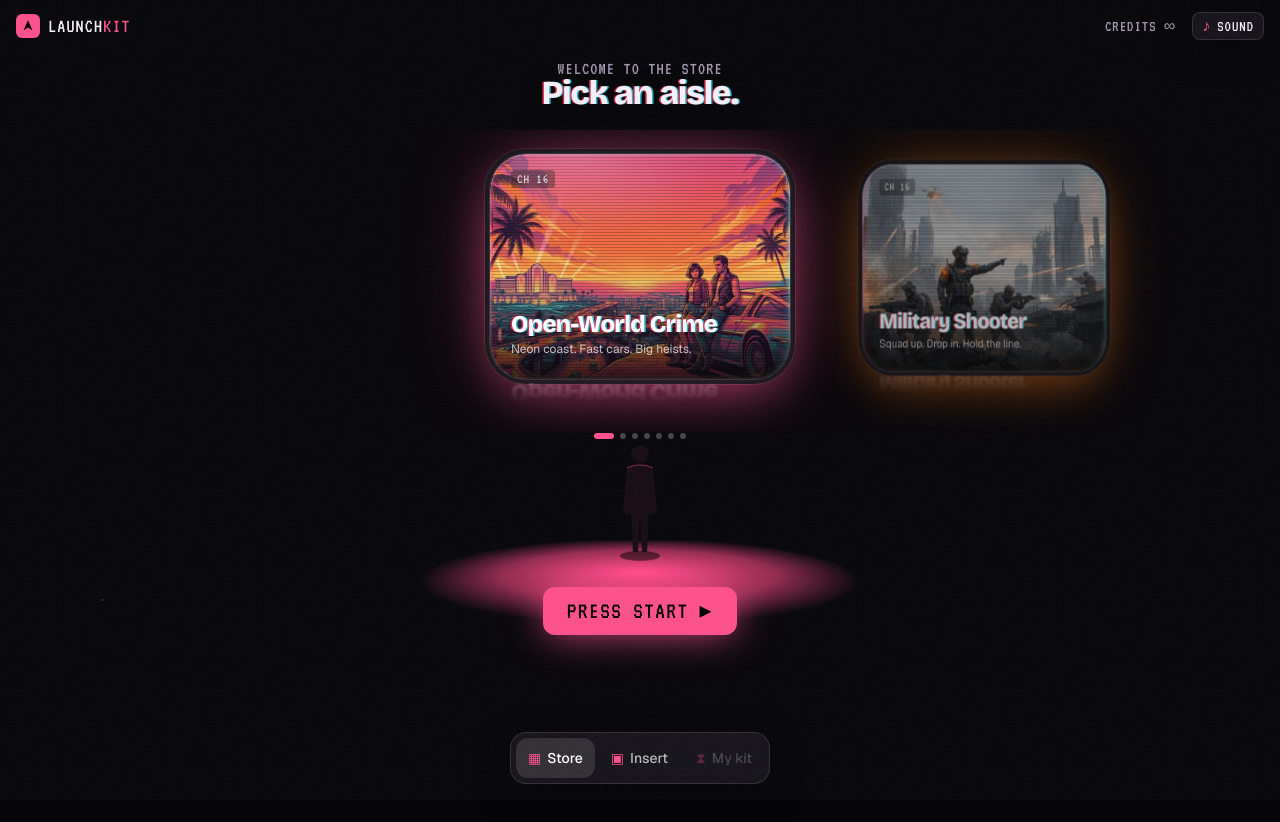
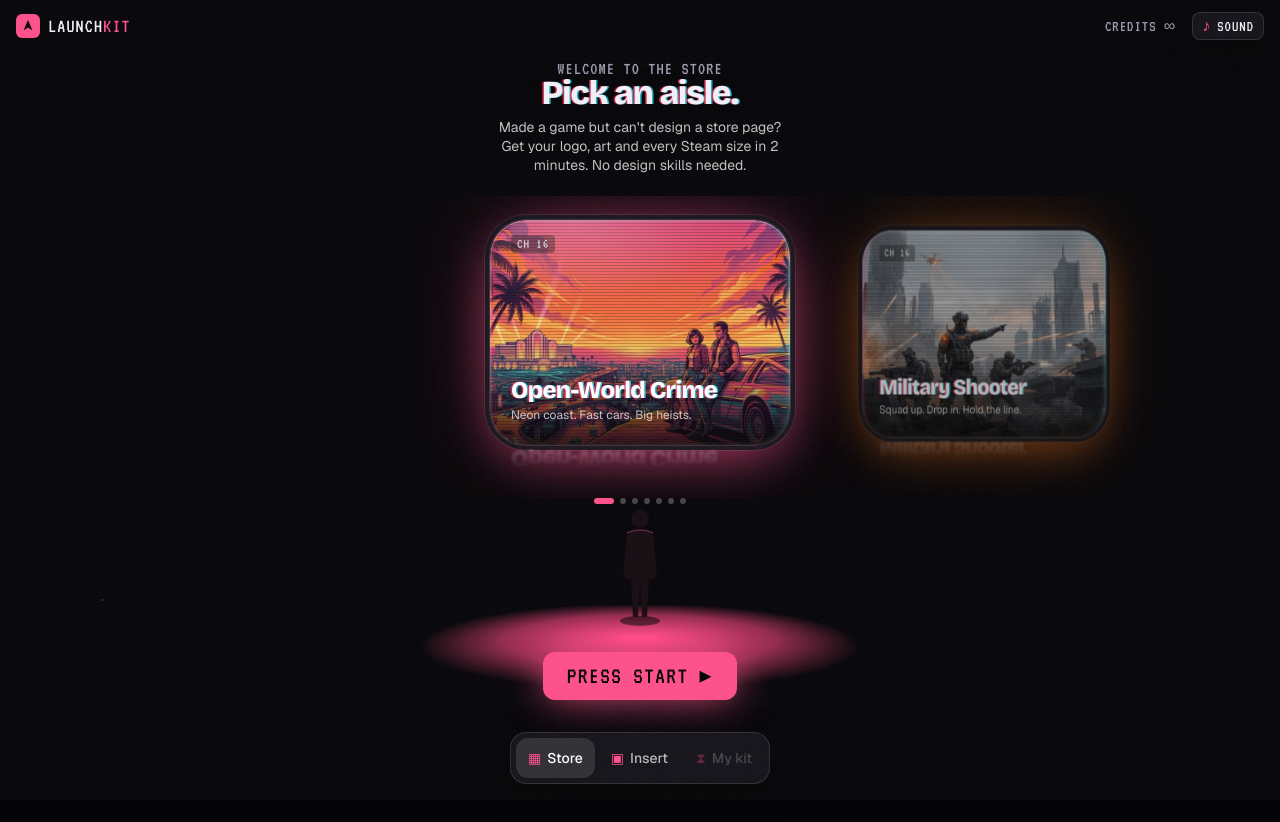
Before and after one commit to meshi6/game-launch-kit-powered-by-comfy, a Next.js app: page / in a window 1280 px wide. Shown: the top 822 px of the page. Before the commit the page ends 800 px from the top, so only its background shows below. Built offline with nearby package versions, Linux system fonts and the light colour scheme.

Commit message:
Say who it's for on the first screen
Co-Authored-By: Claude Opus 5.5 <noreply@anthropic.com>

```diff
--- a/src/app/page.tsx
+++ b/src/app/page.tsx
@@ -246,6 +246,9 @@ function StoreFloor({ genre, onPick, onStart }: { genre: Genre; onPick: (g: Genr
       <div className="px-4 pt-3 text-center">
         <p className="hud text-lg text-muted">Welcome to the store</p>
         <h1 className="chroma font-display text-[2.1rem] leading-[0.95] font-extrabold tracking-tight">Pick an aisle.</h1>
+        <p className="mx-auto mt-2 max-w-[19rem] text-sm leading-snug text-white/75">
+          Made a game but can&apos;t design a store page? Get your logo, art and every Steam size in 2 minutes. No design skills needed.
+        </p>
       </div>
 
       {/* curved wall of TVs */}
@@ -388,7 +391,7 @@ function Insert(p: {
         <button disabled={!ready} className="hud w-full rounded-2xl bg-brand py-4 text-3xl text-black shadow-[0_0_50px_-8px_var(--brand)] transition active:scale-[0.98] disabled:opacity-30 disabled:shadow-none">
           Press start ▸
         </button>
-        <p className="hud text-center text-base text-muted">8 models · ~2 min · 1 Comfy key</p>
+        <p className="hud text-center text-base text-muted">No design skills needed · ready in ~2 min</p>
       </form>
     </main>
   );
```
